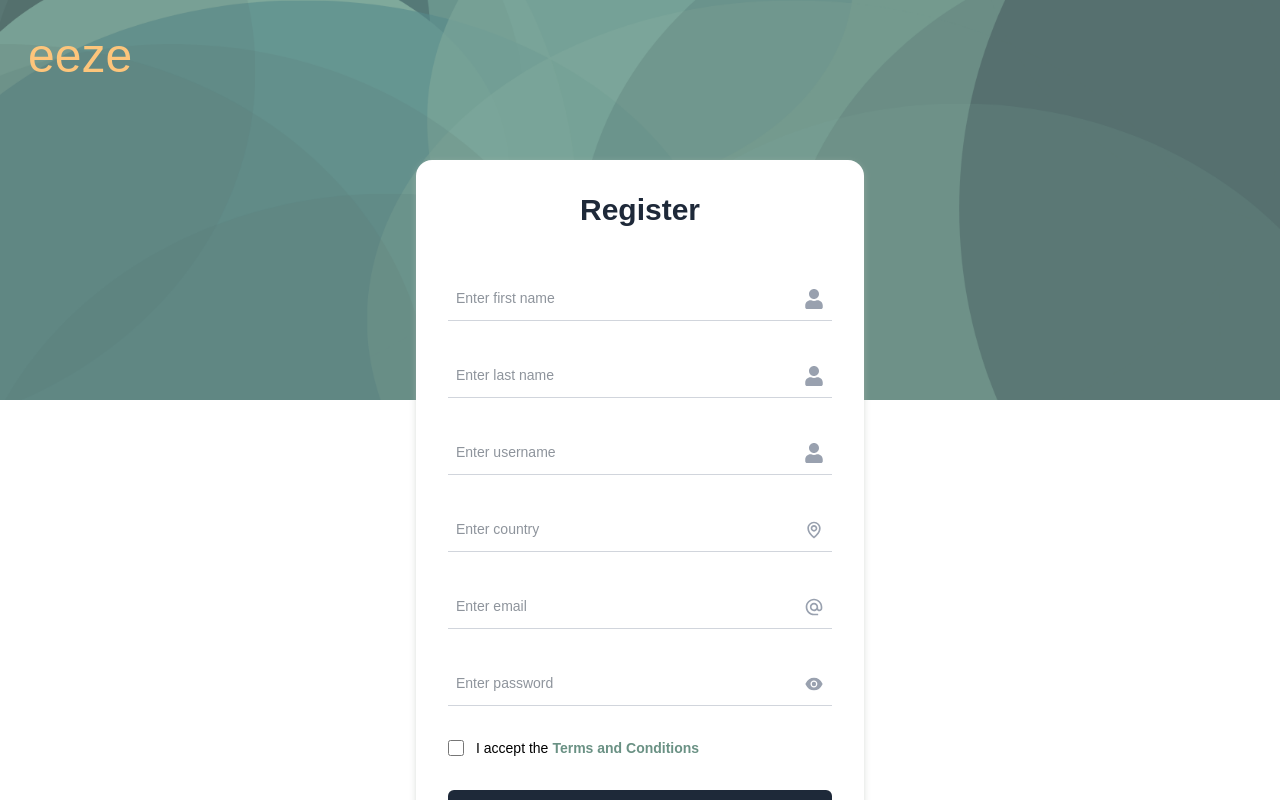
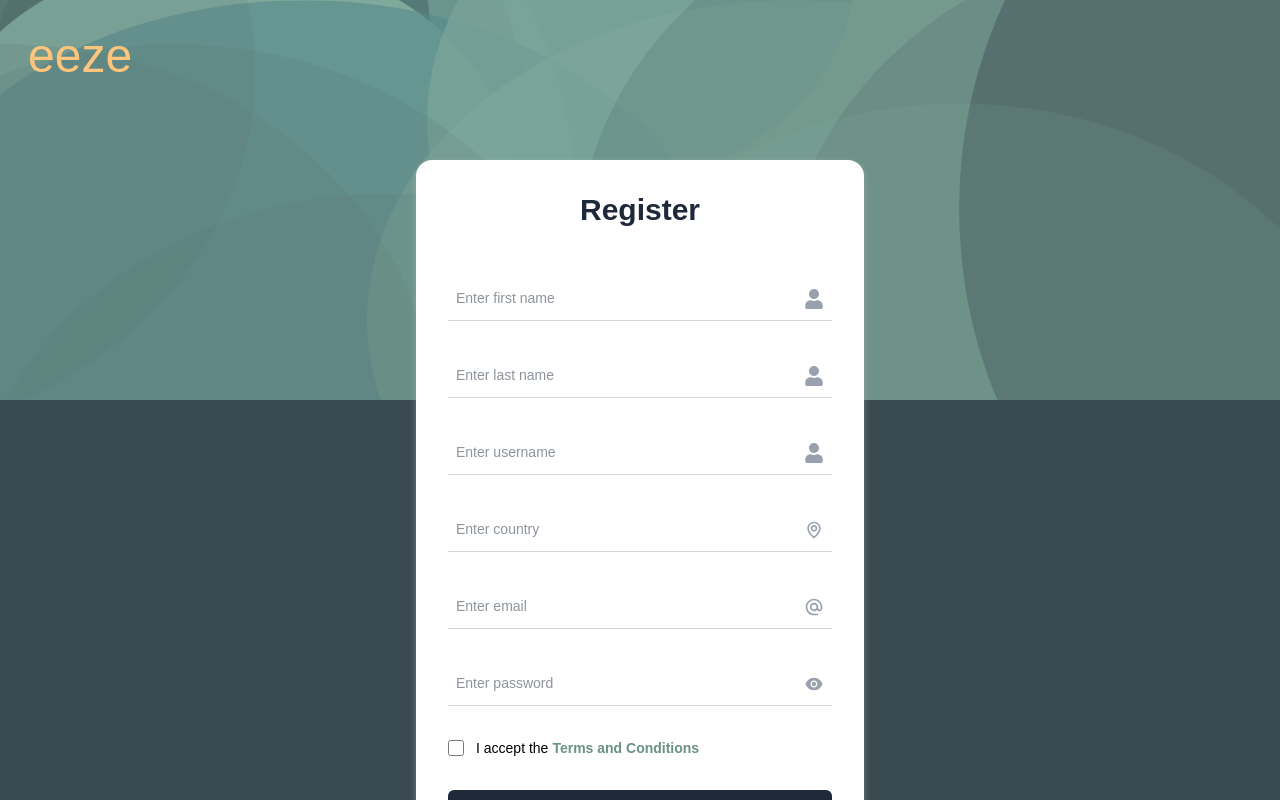
Before and after one commit to rudnaid/eeze, a React (Vite) app in the folder frontend/: page /register in a window 1280 px wide. Shown: the top 800 px of the page. Built offline with nearby package versions, Linux system fonts and the light colour scheme.

Commit message:
update Register page background

```diff
--- a/frontend/src/Pages/Register.jsx
+++ b/frontend/src/Pages/Register.jsx
@@ -11,7 +11,7 @@ import { FaUser } from 'react-icons/fa';
 const Register2 = () => {
 	return (
 		<>
-			<div className="font-[sans-serif] relative">
+			<div className="font-[sans-serif] relative bg-[#394a51] pb-40">
 				<div className="h-[400px] font-[sans-serif] bg-[url(/green-circles.png)] bg-no-repeat bg-cover bg-center">
 					<Link to="/home">
 						<h1 className="ml-7 text-5xl pt-8 text-[#fdc57b]">eeze</h1>
```
